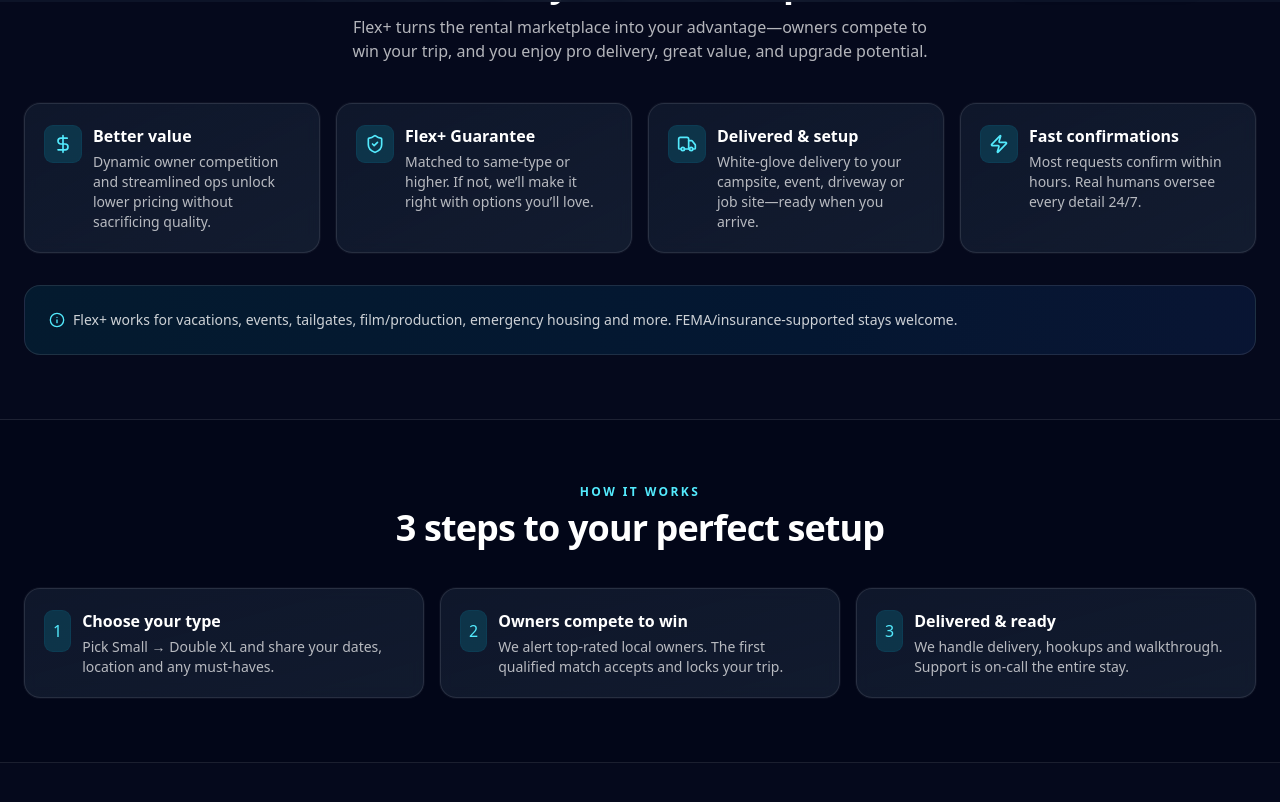
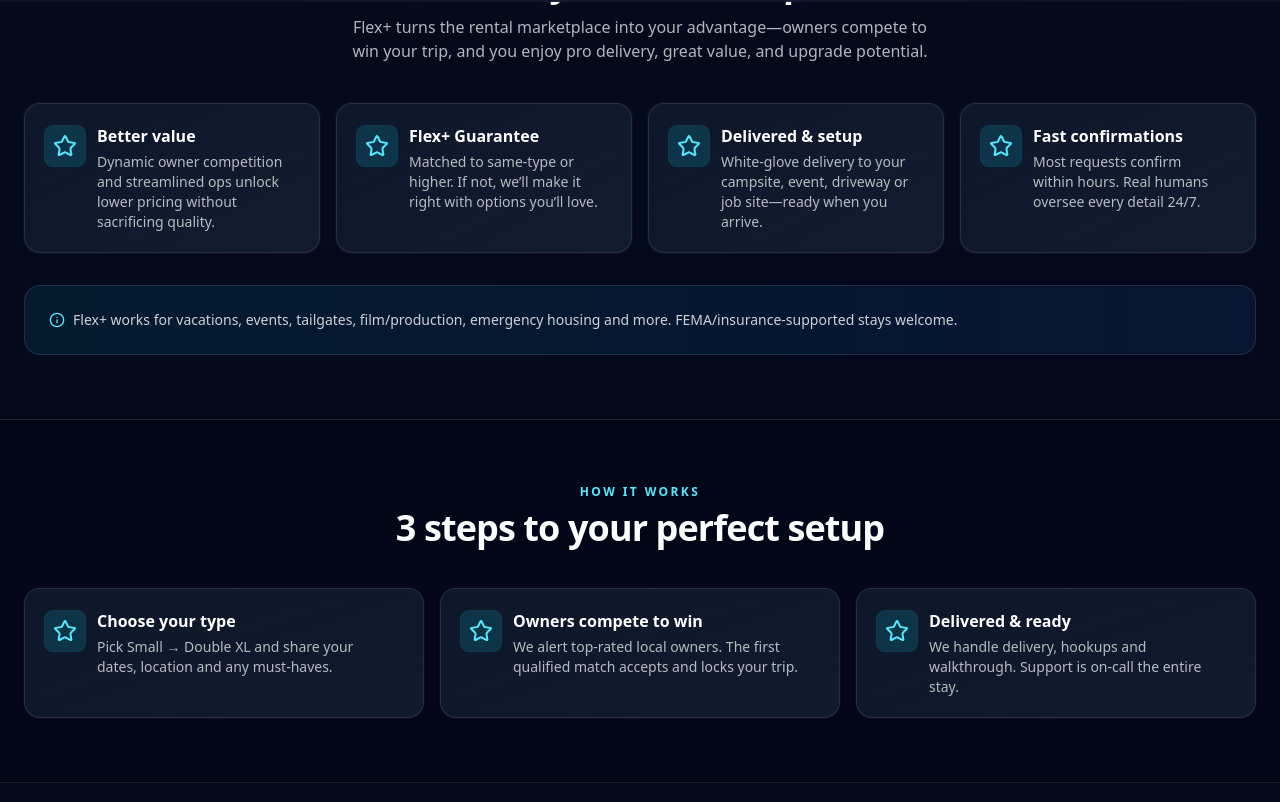
Before and after one commit to RV-proj/rv-frontEnd, a Next.js app: page / in a window 1280 px wide. Shown: the part 798-1600 px from the top of the page. Built offline with nearby package versions, Linux system fonts and the light colour scheme.

Commit message:
icon star removed from json data

```diff
--- a/app/_components/Landing/HappyGuests.js
+++ b/app/_components/Landing/HappyGuests.js
@@ -1,7 +1,6 @@
 //   notes
 
 import Card from "@/_ui/Card";
-import { Star } from "lucide-react";
 
 // container will contain max-w-7xl px-4 sm:px-6 pt-10
 const HappyGuests = () => {
@@ -9,21 +8,18 @@
   const happyGuestsCardData = [
     {
       id: 1,
-      icon: <Star />,
       review:
         "Picked 'Large' for our Derby weekend and got a spotless XL with bunk room. Setup was flawless and support answered at 11pm when we had a power question.",
       userName: "Danielle R.",
     },
     {
       id: 2,
-      icon: <Star />,
       review:
         "Corporate tailgate. Flex+ found a perfect match in 2 hours. Price was under what we budgeted and the team handled every detail.",
       userName: "Michael S.",
     },
     {
       id: 3,
-      icon: <Star />,
       review:
         "Insurance rental during home repairs. Delivery every month, extensions were easy. Truly grateful for the comfort and service.",
       userName: "The Nguyen Family",
--- a/app/_ui/Card.js
+++ b/app/_ui/Card.js
@@ -1,9 +1,11 @@
-export default function Card({ icon, title, text, review, userName }) {
+import { Star } from "lucide-react";
+
+export default function Card({ title, text, review, userName }) {
   return (
     <div className="rounded-2xl border border-white/10 bg-linear-to-br from-slate-900 to-slate-800/60 p-5 shadow-[0_0_0_1px_rgba(255,255,255,0.04)] backdrop-blur">
       <div className="flex items-start gap-3">
         <div className="mt-0.5 rounded-lg bg-cyan-400/15 p-2 text-cyan-300 ring-1 ring-cyan-400/20">
-          {icon}
+          <Star />
         </div>
         <div>
           <h3 className="font-bold text-white">{title}</h3>
```
